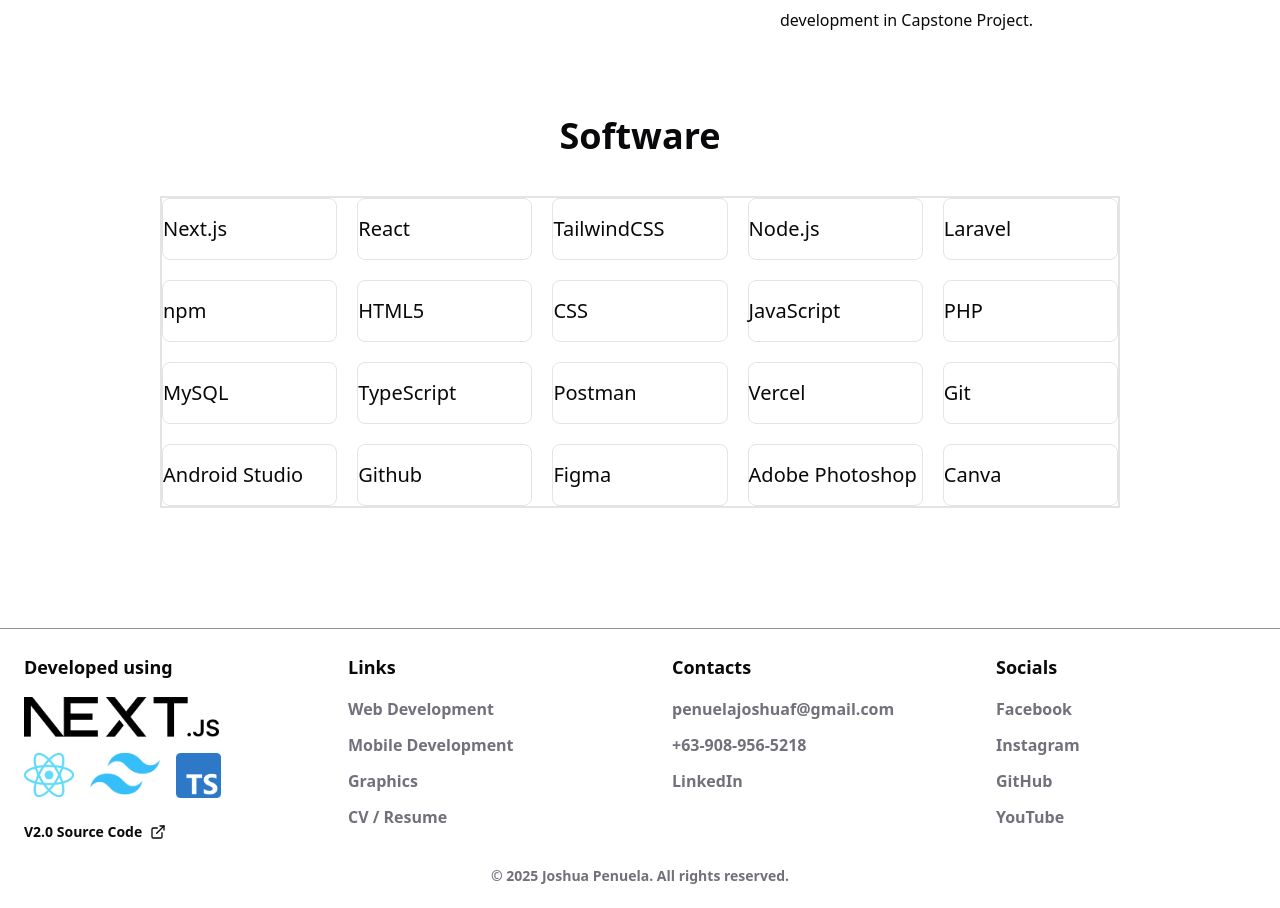
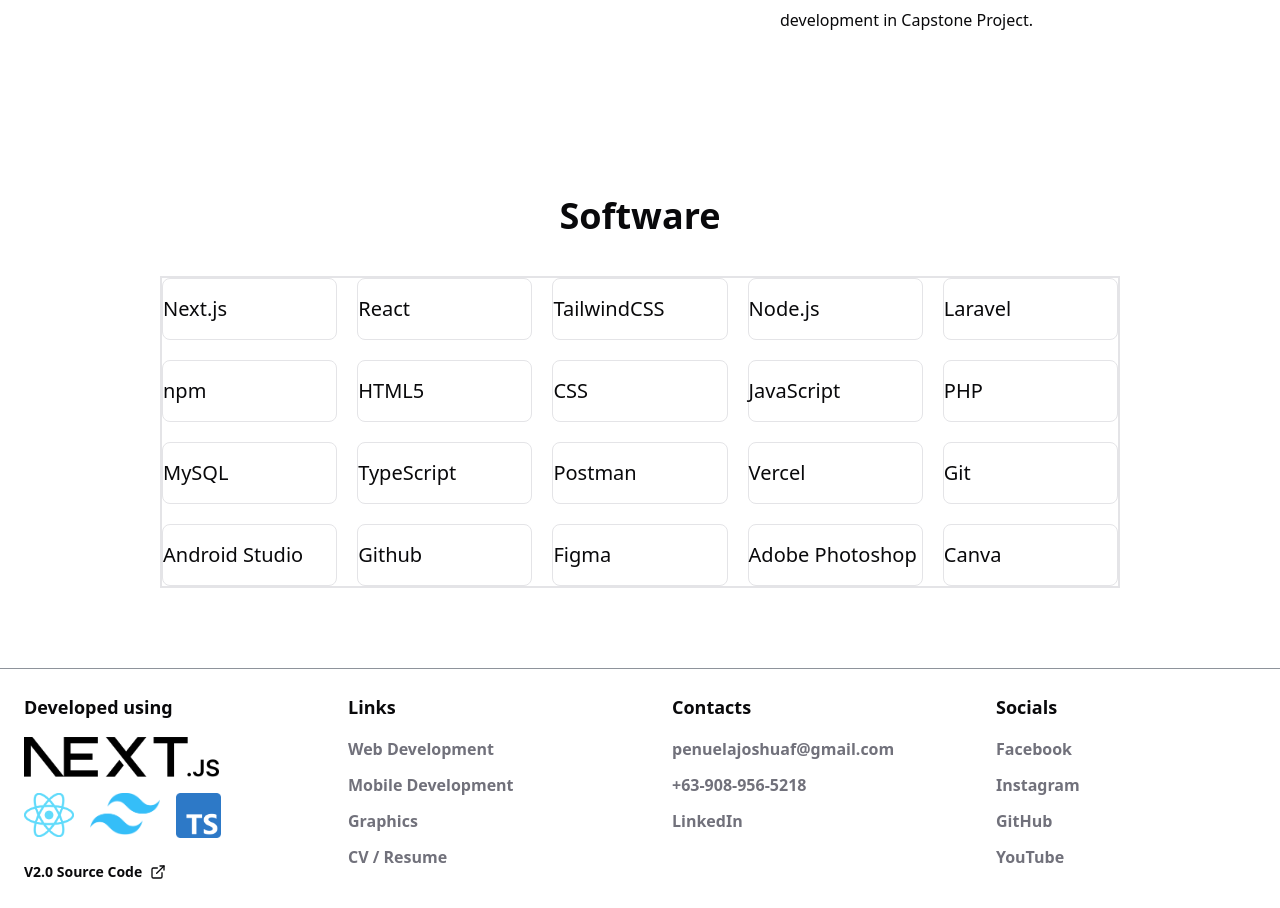
Before and after one commit to joshuaxpenuela/joshuaPenuelaPortfolioVersion2.0, a Next.js app: page / in a window 1280 px wide. Shown: the part 1924-2832 px from the top of the page. Built offline with nearby package versions, Linux system fonts and the light colour scheme; no server answers; a web font is replaced by a local one.

Commit message:
1.2 Update of Software Section in Home

```diff
--- a/components/software.tsx
+++ b/components/software.tsx
@@ -2,7 +2,7 @@
 
 export default function Software() {
   return (
-    <section className='my-10 w-full'>
+    <section className='mt-30 w-full'>
       <div>
         <div className='m-auto w-full'>
           <div className='place-items-center-safe pb-10'>
```
